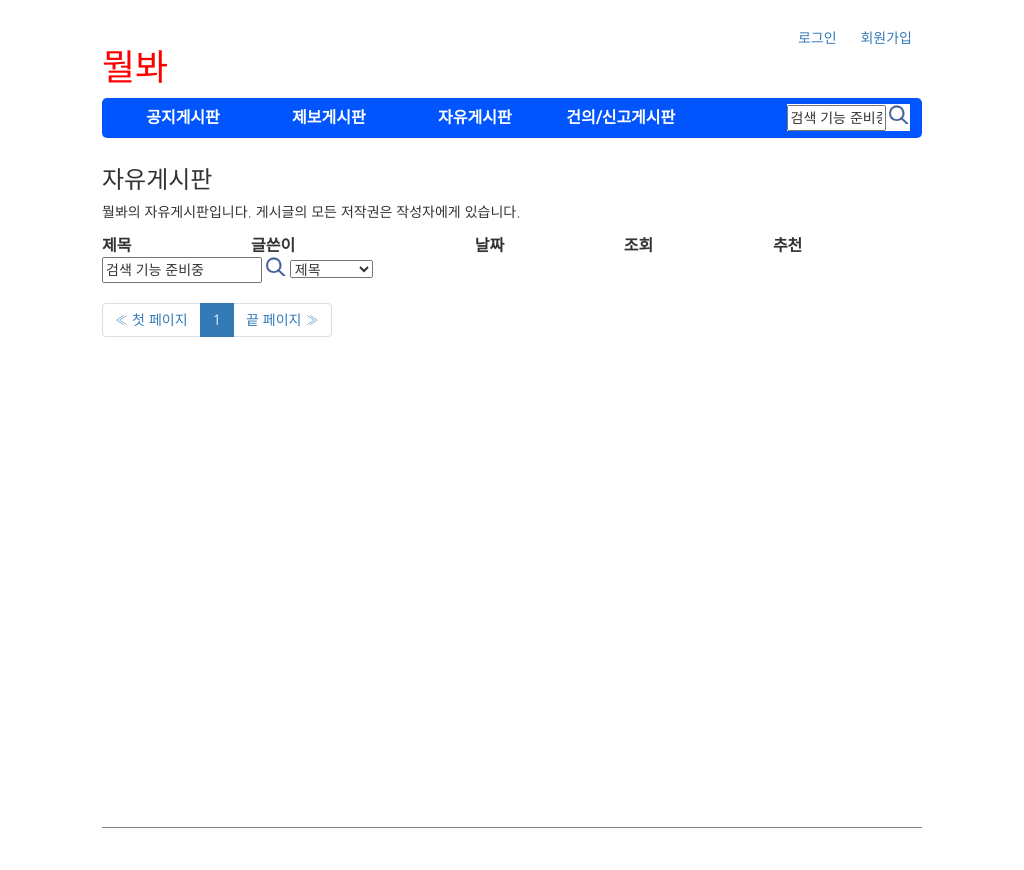
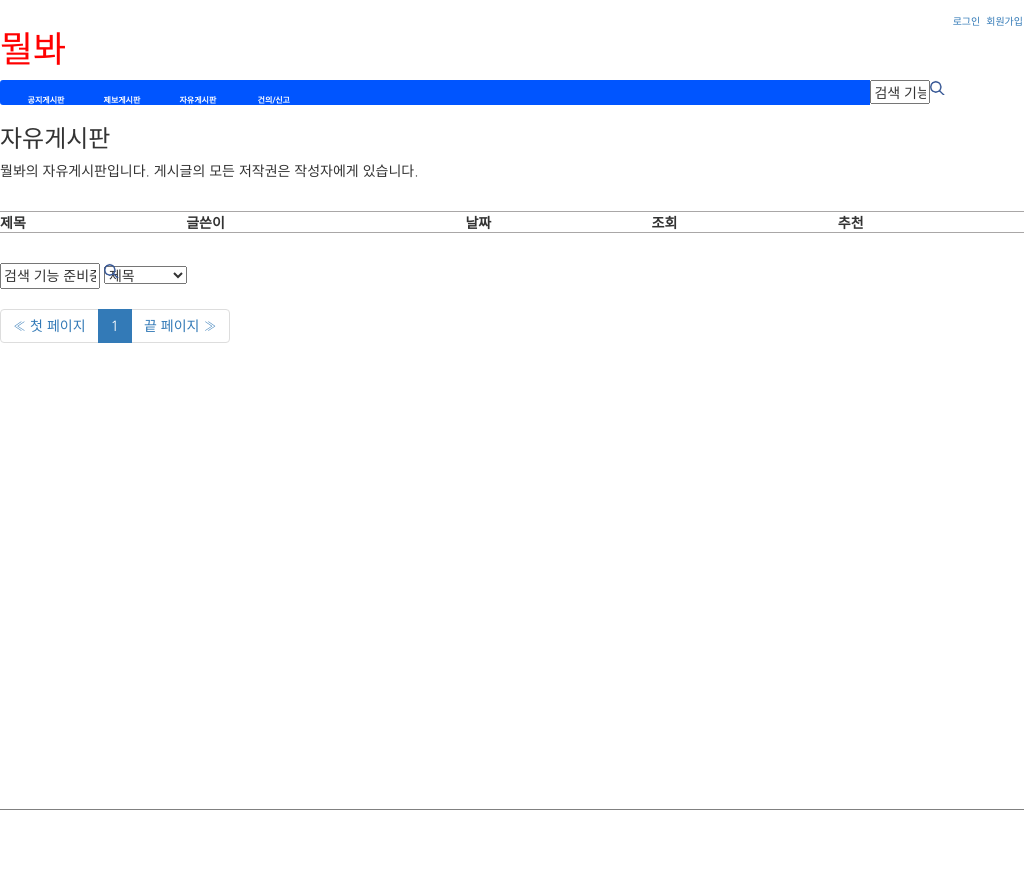
Before and after one commit to croonjohn/Molba, a Django app: page /free/ in a window 1024 px wide. After the commit the page ends 810 px from the top, so only its background shows below. Run offline with Django 3.2, Linux system fonts and the light colour scheme; data that the repository does not hold is empty; some libraries are stand-ins or nearby versions.

Commit message:
Nov 16 modification. Ready to be submitted. (Front-end development is not done).

```diff
--- a/board/static/css/board.css
+++ b/board/static/css/board.css
@@ -1,10 +1,10 @@
-body {
-    width: 100%;
-    font-family: 'Nanum Gothic', sans-serif !important;
-    font-weight: 500 !important;
-}
+@media only screen and (min-width: 1024px){
+    body {
+        width: 100%;
+        font-family: 'Nanum Gothic', sans-serif !important;
+        font-weight: 500 !important;
+    }
 
-@media only screen and (min-width: 1024px){
     #wrapper {
         width: 820px;
         margin: 0 auto;
@@ -70,6 +70,205 @@ body {
         cursor: pointer;
     }
 
+    .board-table {
+        font-size: 14px;
+    }
+
+    .site-title {
+        font-size: 36px;
+    }
+
+    table {
+        margin-top: 30px;
+        margin-bottom: 30px;
+        padding-top: 2px;
+    }
+}
+
+@media only screen and (min-width: 320px) and (max-width: 720px){
+    body {
+        width: 100%;
+        font-family: 'Nanum Gothic', sans-serif !important;
+        font-weight: 500 !important;
+        font-size: 6px;
+    }
+
+    #wrapper {
+        width: 100%;
+        margin: 0 auto;
+        position: relative;
+        min-height: 100%;
+    }
+
+    header {
+        margin: 10px 0;
+    }
+
+    .top-menu {
+        display: inline-block;
+        margin: 0 1px;
+        font-size: 10px;
+    }
+
+    nav {
+        width: 100%;
+        height: 25px;
+        position: relative;
+        background-color: #0055FF;
+        border-radius: 3px;
+    }
+
+    nav ul {
+        width: 80%;
+        display: inline-block;
+        position: aboslute;
+        left: 0;
+    }
+
+    nav ul li {
+        left: 0;
+        width: 60px;
+        text-align: center;
+        display: inline-block;
+        font-size: 8px;
+        font-weight: 600 !important;
+    }
+
+    nav .search-bar {
+        width: 15%;
+        height: 25px;
+        display: inline-block;
+        background: white;
+        position: absolute;
+        right: 0;
+    }
+
+    nav .search-bar input {
+        width: 60px;
+        height: 24px;
+    }
+
+    .search-bar input {
+        width: 100px;
+    }
+
+    .search-bar button {
+        background: url("images/search.png") no-repeat;
+        background-size: contain;
+        border: none;
+        width: 15px;
+        height: 15px;
+        cursor: pointer;
+        display: inline-block;
+        position: absolute;
+    }
+
+    .board-table {
+        font-size: 14px;
+    }
+
+    .site-title {
+        font-size: 36px;
+    }
+
+    table {
+        margin-top: 30px;
+        margin-bottom: 30px;
+        padding-top: 2px;
+    }
+}
+
+@media only screen and (min-width: 720px) and (max-width: 1024px){
+    body {
+        width: 100%;
+        font-family: 'Nanum Gothic', sans-serif !important;
+        font-weight: 500 !important;
+        font-size: 12px;
+    }
+
+    #wrapper {
+        width: 100%;
+        margin: 0 auto;
+        position: relative;
+        min-height: 100%;
+    }
+
+    header {
+        margin: 10px 0;
+    }
+
+    .top-menu {
+        display: inline-block;
+        margin: 0 1px;
+        font-size: 10px;
+    }
+
+    nav {
+        width: 100%;
+        height: 25px;
+        position: relative;
+        background-color: #0055FF;
+        border-radius: 3px;
+    }
+
+    nav ul {
+        width: 80%;
+        display: inline-block;
+        position: aboslute;
+        left: 0;
+    }
+
+    nav ul li {
+        left: 0;
+        width: 60px;
+        text-align: center;
+        display: inline-block;
+        font-size: 8px;
+        font-weight: 600 !important;
+    }
+
+    nav .search-bar {
+        width: 15%;
+        height: 25px;
+        display: inline-block;
+        background: white;
+        position: absolute;
+        right: 0;
+    }
+
+    nav .search-bar input {
+        width: 60px;
+        height: 24px;
+    }
+
+    .search-bar input {
+        width: 100px;
+    }
+
+    .search-bar button {
+        background: url("images/search.png") no-repeat;
+        background-size: contain;
+        border: none;
+        width: 15px;
+        height: 15px;
+        cursor: pointer;
+        display: inline-block;
+        position: absolute;
+    }
+
+    .board-table {
+        font-size: 14px;
+    }
+
+    .site-title {
+        font-size: 36px;
+    }
+
+    table {
+        margin-top: 30px;
+        margin-bottom: 30px;
+        padding-top: 2px;
+    }
 }
 
 header h1 {
@@ -88,7 +287,6 @@ header h1 {
 
 .site-title {
     color: red;
-    font-size: 1em;
 }
 
 nav ul {
@@ -98,6 +296,16 @@ nav ul {
 nav ul li a, nav ul li a:active, nav ul li a:visited, nav ul li a:hover {
     color: #FFFFFF;
     text-decoration: none;
+}
+
+table tr {
+    border-top: rgba(112, 109, 109, 0.3) solid 1px;
+    border-bottom: rgba(112, 109, 109, 0.3) solid 1px;
+}
+
+table th {
+    border-top: rgba(112, 109, 109, 0.6) solid 1px;
+    border-bottom: rgba(112, 109, 109, 0.6) solid 1px;
 }
 
 .bottom-bar {
@@ -126,3 +334,7 @@ footer {
 .board-table {
     width: 100%;
 }
+
+.title {
+    width: 75%;
+}
--- a/board/templates/board/base.html
+++ b/board/templates/board/base.html
@@ -2,7 +2,7 @@
 
 <html lang="ko">
     <head>
-        <title>뭘봐 - 몰카 의심 화장실 제보</title>
+        <title>뭘봐</title>
         <meta charset="utf-8">
         <meta name="viewport" content="width=device-width, initial-scale=1">
         <link rel="stylesheet" type="text/css" href="{% static 'css/board.css' %}">
@@ -41,7 +41,7 @@
                             <a href="{% url 'freepost_list' %}">자유게시판</a>
                         </li>
                         <li>
-                            <a href="{% url 'proposalpost_list' %}">건의/신고게시판</a>
+                            <a href="{% url 'proposalpost_list' %}">건의/신고</a>
                         </li>
                     </ul>
                     <div class="search-bar">
--- a/board/templates/board/freepost_list.html
+++ b/board/templates/board/freepost_list.html
@@ -17,7 +17,7 @@
         {% for notice_top in notice_tops %}
             <tr>
                 <div class="notice">
-                    <td><a class="title" href="{% url 'noticepost_detail' pk=notice_top.pk %}">[공지] {{ notice_top.title }}</a></td>
+                    <td class="title"><a href="{% url 'noticepost_detail' pk=notice_top.pk %}">[공지] {{ notice_top.title }}</a></td>
                     <td></td>
                     <td></td>
                     <td></td>
@@ -28,8 +28,8 @@
         {% for freepost in freeposts %}
         <tr>
             <div class="post">
-                <td>
-                    <a class="title" href="{% url 'freepost_detail' pk=freepost.pk %}">
+                <td class="title">
+                    <a href="{% url 'freepost_detail' pk=freepost.pk %}">
                         {{ freepost.title }}
                         {% if freepost.freecomments.count %}
                             [{{ freepost.freecomments.count }}]
@@ -46,7 +46,7 @@
                 </td>
                 <td>
                     <div class="hitcount">
-                    조회수: {% get_hit_count for freepost %}
+                        {% get_hit_count for freepost %}
                     </div>
                 </td>
                 <td>
@@ -68,6 +68,7 @@
                     <option value="content">내용</option>
                     <option value="title-content">제목+내용</option>
                     <option value="nickname">닉네임</option>
+                    <option value="date">날짜</option>
                 </select>
         </div>
         {% if user.is_authenticated %}
--- a/board/templates/board/memberpost_list.html
+++ b/board/templates/board/memberpost_list.html
@@ -51,7 +51,7 @@
                 </td>
                 <td>
                     <div class="hitcount">
-                            조회수: {% get_hit_count for memberpost %}
+                        {% get_hit_count for memberpost %}
                     </div>
                 </td>
                 <td>
```
Also changed, not shown: board/templates/board/noticepost_list.html (+5 -4 lines), board/templates/board/proposalpost_list.html (+5 -4 lines), board/templates/board/reportpost_list.html (+5 -4 lines), README.md.
